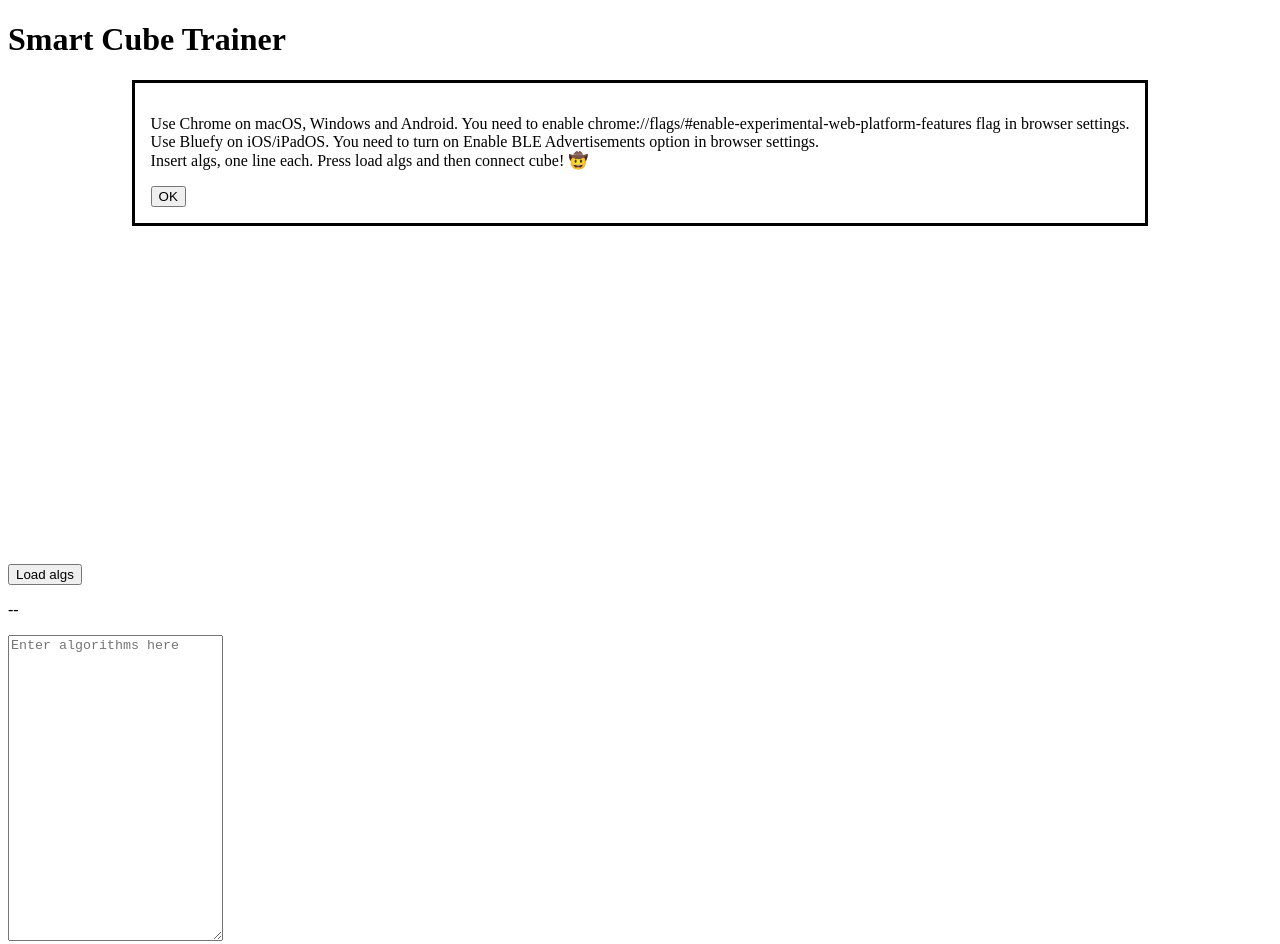
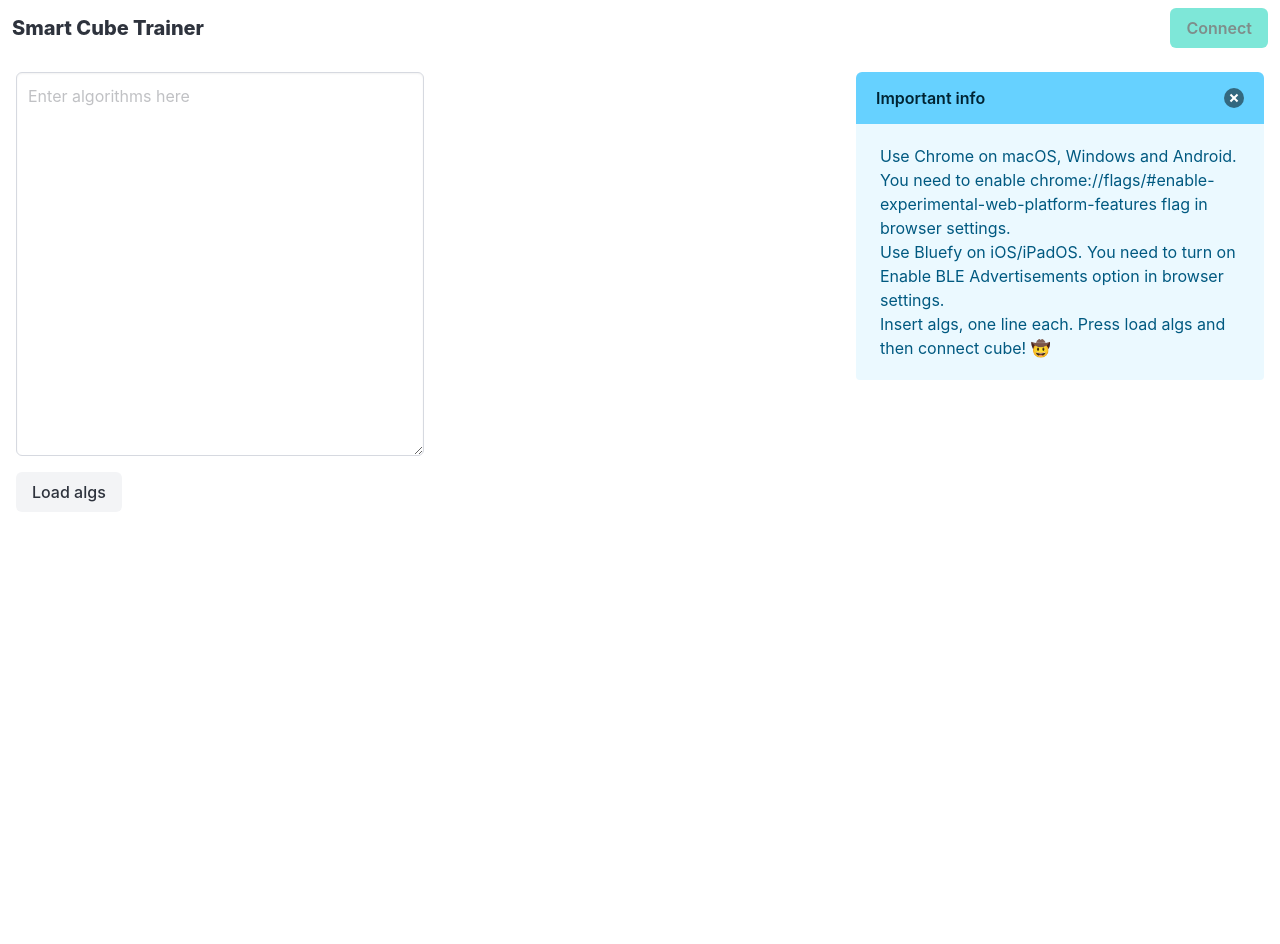
Before and after one commit to jonatso/smart_cube_trainer, a website: page public/index.html in a window 1280 px wide. After the commit the page ends 800 px from the top, so only its background shows below. Drawn offline with nearby package versions, Linux system fonts and the light colour scheme.

Commit message:
overhaul styling + small nicities

```diff
--- a/public/index.html
+++ b/public/index.html
@@ -1,35 +1,87 @@
 <!DOCTYPE html>
 <html lang="en">
-<head>
-    <meta charset="UTF-8">
-    <meta name="viewport" content="width=device-width, initial-scale=1.0">
-    <title>Smart Cube Trainer</title>
-</head>
-<body>
-    <h1>Smart Cube Trainer</h1>
-    <script type="module" src="bundle.js"></script>
-    <dialog open>
-        <p>Use Chrome on macOS, Windows and Android.
-            You need to enable chrome://flags/#enable-experimental-web-platform-features flag in browser settings.
-            <br />
-            Use Bluefy on iOS/iPadOS.
-            You need to turn on Enable BLE Advertisements option in browser settings.
-            <br />
-            Insert algs, one line each. Press load algs and then connect cube! 🤠</p>
-        <form method="dialog">
-          <button>OK</button>
-        </form>
-      </dialog>
-    <canvas id="cubeView" width="400" height="480"></canvas>
+    <head>
+        <meta charset="UTF-8" />
+        <meta name="viewport" content="width=device-width, initial-scale=1.0" />
+        <link
+            rel="stylesheet"
+            href="https://cdn.jsdelivr.net/npm/bulma@1.0.2/css/bulma.min.css"
+        />
+        <title>Smart Cube Trainer</title>
+    </head>
+    <body>
+        <nav class="navbar" role="navigation" aria-label="main navigation">
+            <div id="navbarBasicExample" class="navbar-menu">
+                <div class="navbar-start">
+                    <p class="navbar-item">
+                        <strong class="title is-5">Smart Cube Trainer</strong>
+                    </p>
+                </div>
 
-    <br />
-    <button id="connectButton" hidden>Connect</button>
-    <button id="loadAlgs">Load algs</button>
-    <p id="userFeedback">
-        --
-    </p>
+                <div class="navbar-end">
+                    <div class="navbar-item">
+                        <button
+                            class="button is-primary"
+                            id="connectButton"
+                            disabled
+                        >
+                            <strong>Connect</strong>
+                        </button>
+                    </div>
+                </div>
+            </div>
+        </nav>
 
-    <textarea type="text" id="algsInput" placeholder="Enter algorithms here" style="height: 300px; width: 209px;"></textarea>
+        <div class="fixed-grid has-3-cols m-4">
+            <div class="grid">
+                <div class="cell">
+                    <textarea
+                        type="text"
+                        id="algsInput"
+                        placeholder="Enter algorithms here"
+                        rows="15"
+                        class="textarea"
+                    ></textarea>
+                    <button id="loadAlgs" class="button is-light mt-4">
+                        Load algs
+                    </button>
+                </div>
+                <div
+                    class="cell is-flex is-justify-content-center is-align-items-center"
+                >
+                    <canvas id="cubeView" width="400" height="480"></canvas>
+                </div>
+                <div class="cell">
+                    <dialog style="border: none; padding: 0; z-index: 10;" class="container" open>
+                        <article class="message is-info">
+                            <div class="message-header">
+                                <p>Important info</p>
+                                <form method="dialog">
+                                    <button class="delete"></button>
+                                </form>
+                            </div>
+                            <div class="message-body">
+                                <p>
+                                    Use Chrome on macOS, Windows and Android.
+                                    You need to enable
+                                    chrome://flags/#enable-experimental-web-platform-features
+                                    flag in browser settings.
+                                    <br />
+                                    Use Bluefy on iOS/iPadOS. You need to turn
+                                    on Enable BLE Advertisements option in
+                                    browser settings.
+                                    <br />
+                                    Insert algs, one line each. Press load algs
+                                    and then connect cube! 🤠
+                                </p>
+                            </div>
+                        </article>
+                    </dialog>
+                    <p id="userFeedback"></p>
+                </div>
+            </div>
+        </div>
+        <script type="module" src="bundle.js"></script>
 
-</body>
+    </body>
 </html>
--- a/src/notifyUser.ts
+++ b/src/notifyUser.ts
@@ -6,7 +6,7 @@ export function notifyUser(message: string, duration?: number) {
     userFeedbackElement.innerHTML = message;
     if (duration) {
         setTimeout(() => {
-            userFeedbackElement.innerHTML = "--";
+            userFeedbackElement.innerHTML = "";
         }, duration);
     }
 }
--- a/src/turns.ts
+++ b/src/turns.ts
@@ -221,7 +221,7 @@ export default {
     y,
     z,
     M,
-    E: (cube: number[][]) => E(cube),
+    E,
     S,
     r,
     u,
```
Also changed, not shown: src/app.ts (+5 -2 lines), src/cube.ts (+5 -2 lines), 1 other file.
